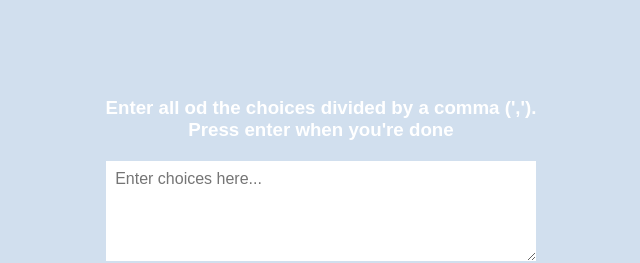
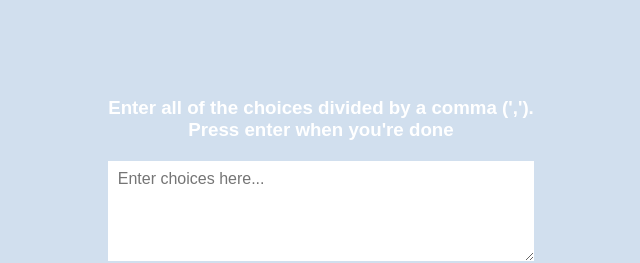
Before and after one commit to ahmetsuhan/Html_Css_Js_Projects, a plain HTML site: page 13-random-choice-picker/index.html in a window 1280 px wide. Shown: the part 216-479 px from the top of the page, 319-959 px from the left. Drawn offline with Linux system fonts and the light colour scheme; a web font is replaced by a local one.

Commit message:
od Typo modified as of

```diff
--- a/13-random-choice-picker/index.html
+++ b/13-random-choice-picker/index.html
@@ -14,7 +14,7 @@
   <body>
 
       <div class="conteiner">
-        <h3>Enter all od the choices divided by a comma (',').
+        <h3>Enter all of the choices divided by a comma (',').
           <br>Press enter when you're done
         </h3>
         <textarea  id="textarea"  class="textarea" placeholder="Enter choices here..."></textarea>
```
